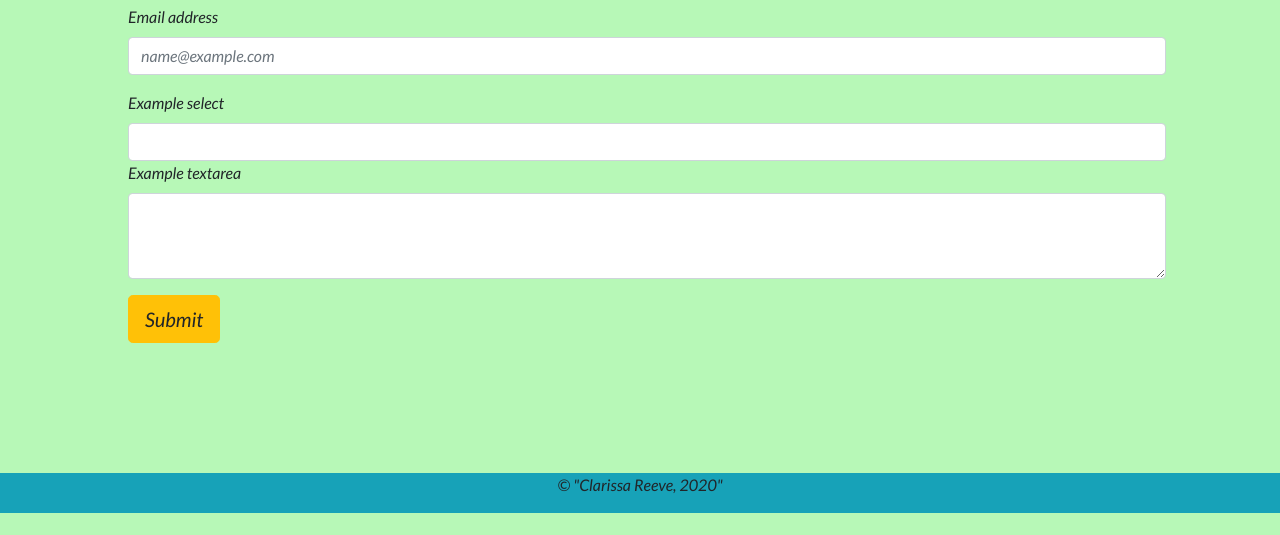
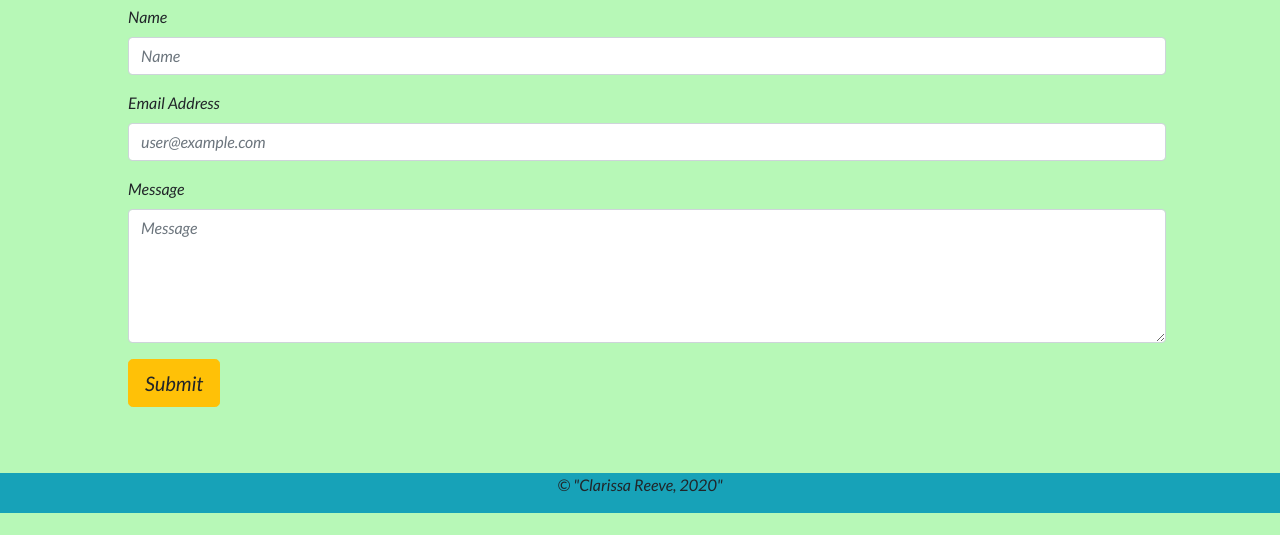
Before and after one commit to MizTangerine/responisive_portfolio, a plain HTML site: page contact.html in a window 1280 px wide. Shown: the part 287-822 px from the top of the page. Before the commit the page ends 800 px from the top, so only its background shows below. Drawn offline with nearby package versions, Linux system fonts and the light colour scheme; a web font is replaced by a local one.

Commit message:
udpated contact page

```diff
--- a/contact.html
+++ b/contact.html
@@ -8,7 +8,9 @@
     <!-- Bootstrap CSS -->
     <link rel="stylesheet" href="https://maxcdn.bootstrapcdn.com/bootstrap/4.0.0/css/bootstrap.min.css"
         integrity="sha384-Gn5384xqQ1aoWXA+058RXPxPg6fy4IWvTNh0E263XmFcJlSAwiGgFAW/dAiS6JXm" crossorigin="anonymous">
-        <link href="https://fonts.googleapis.com/css2?family=Lato:ital,wght@1,300;1,400;1,900&family=Rancho&display=swap&family=Red+Rose&display=swap" rel="stylesheet">
+    <link
+        href="https://fonts.googleapis.com/css2?family=Lato:ital,wght@1,300;1,400;1,900&family=Rancho&display=swap&family=Red+Rose&display=swap"
+        rel="stylesheet">
     <!-- Custom Stylesheet -->
     <link rel="stylesheet" href="./assets/style.css" type="text/css">
 </head>
@@ -46,16 +48,17 @@
             <div class="col-md-12">
                 <form>
                     <div class="form-group">
-                        <label for="email">Email address</label>
-                        <input type="email" class="form-control" id="email" placeholder="name@example.com">
-                    </div>
-                    <div class="form-group">
-                        <label for="name">Example select</label>
-                        <input type="text" class="form-control" id="name" </div>
+                        <label for="name">Name</label>
+                        <input type="text" class="form-control" id="name" placeholder="Name"> </div>
 
                         <div class="form-group">
-                            <label for="message">Example textarea</label>
-                            <textarea class="form-control" id="message" rows="3"></textarea>
+                            <label for="email">Email Address</label>
+                            <input type="email" class="form-control" id="email" placeholder="user@example.com">
+                        </div>
+
+                        <div class="form-group">
+                            <label for="message">Message</label>
+                            <textarea class="form-control" id="message" placeholder="Message" rows="5"></textarea>
                         </div>
                         <button type="button" class="btn btn-warning btn-lg">Submit</button>
                 </form>
```
Also changed, not shown: index.html (+1 -1 lines).
